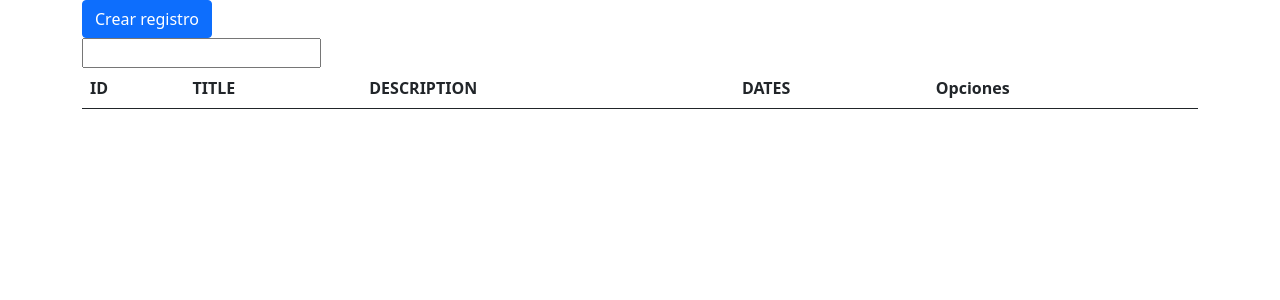
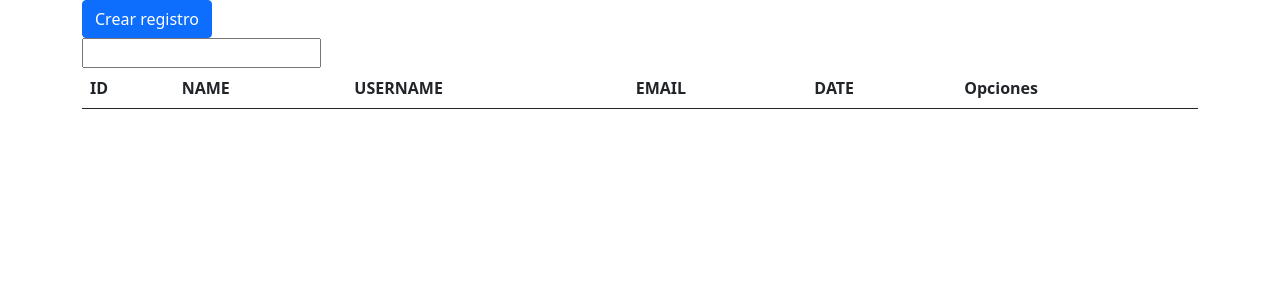
Before and after one commit to rosaherr/rosi-php-crud, a PHP site: page /user in a window 1280 px wide. Shown: the part 56-356 px from the top of the page. Run offline with PHP 8.4, Linux system fonts and the light colour scheme; the visitor is signed in with stand-in values (Sample User, id 1); data that the repository does not hold is empty.

Commit message:
searching user ready

```diff
--- a/user/index.php
+++ b/user/index.php
@@ -2,13 +2,13 @@
     include("../util/middleware.php");
     include("../util/db.php");
 
-    $title = '';
-    if (isset($_GET['title'])) {
-        $title = $_GET['title'];
-        $query = "SELECT * FROM task WHERE title LIKE '%$title%'" ;
+    $name = '';
+    if (isset($_GET['name'])) {
+        $name = $_GET['name'];
+        $query = "SELECT * FROM users WHERE name LIKE '%$name%'" ;
     }
     else {
-        $query = "SELECT * FROM task";
+        $query = "SELECT * FROM users";
     }
     $response = mysqli_query($conn, $query);
 
@@ -19,7 +19,7 @@
 <div class="container">
     <a class="btn btn-primary" href="./create.php">Crear registro</a>
     <form action="./index.php">
-        <input type="search" name="title" value="<?php echo $title; ?>">
+        <input type="search" name="name" value="<?php echo $name; ?>">
     </form>
 
     <table class="table">
@@ -28,9 +28,10 @@
 
         <tr>
             <th scope="col">ID</th>
-            <th scope="col">TITLE</th>
-            <th scope="col">DESCRIPTION</th>
-            <th scope="col">DATES</th>
+            <th scope="col">NAME</th>
+            <th scope="col">USERNAME</th>
+            <th scope="col">EMAIL</th>
+            <th scope="col">DATE</th>
             <th>Opciones</th>
         </tr>
     </thead>
@@ -41,8 +42,9 @@
                 echo "
                     <tr>
                         <th>" . $item["id"]. "</th>".
-                        "<th>" . $item["title"]. "</th>".
-                        "<th>" . $item["description"]. "</th>".
+                        "<th>" . $item["name"]. "</th>".
+                        "<th>" . $item["username"]. "</th>".
+                        "<th>" . $item["email"]. "</th>".
                         "<th>" . $item["created_at"]. "</th>".
                         "<th>" .
                             "<a class='btn btn-success' href='./show.php?id=".$item["id"]."'>Show</a>".
```
